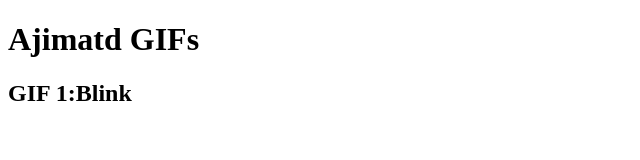
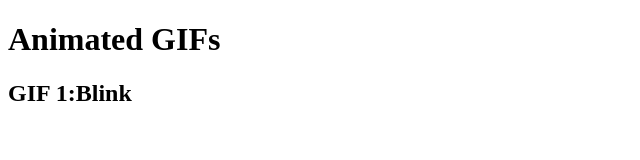
Before and after one commit to lenkaz826/medpl150, a plain HTML site: page homework8.html in a window 1280 px wide. Shown: the top 160 px of the page, without its empty margins (0-640 px from the left). Drawn offline with Linux system fonts and the light colour scheme.

Commit message:
Update homework8.html

```diff
--- a/homework8.html
+++ b/homework8.html
@@ -4,7 +4,7 @@
     <title>Animated GIFs</title>
 </head>
 <body>
-<h1>Ajimatd GIFs</h1>
+<h1>Animated GIFs</h1>
 
 <h2>GIF 1:Blink </h2>
 <img src="blink8.gif" alt="GIF: Blink" width="500">
```
